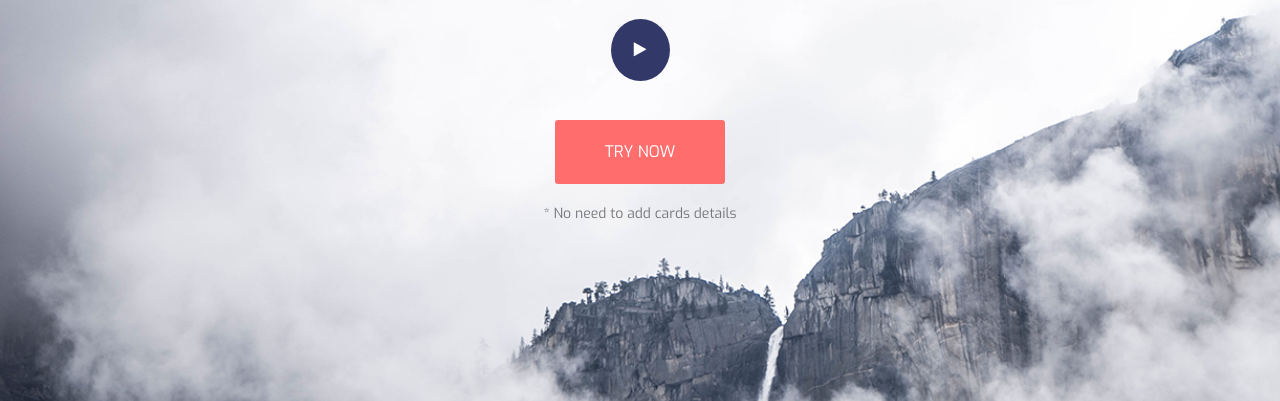
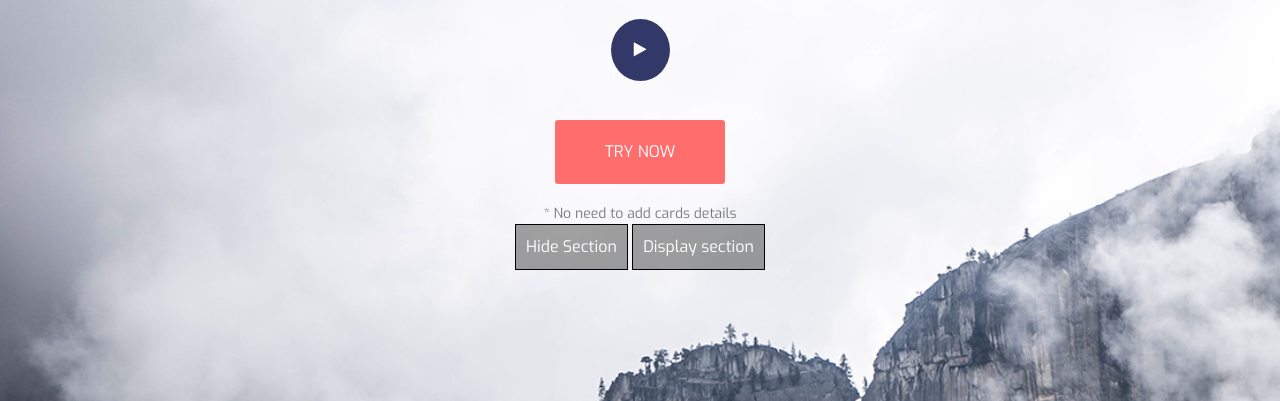
Before and after one commit to xsnakee/foundation_framework_test1, a plain HTML site: page main/index.html in a window 1280 px wide. Shown: the part 399-800 px from the top of the page. Drawn offline with Linux system fonts and the light colour scheme.

Commit message:
added buttons and styles for this

```diff
--- a/main/css/style.css
+++ b/main/css/style.css
@@ -407,3 +407,16 @@ p {
     border-radius: 3px;
     margin-left: -3px;
 }
+
+a.slide1,
+a.slide2 {
+    display: block;
+    padding: 10px;
+    border: 1px solid #000;
+    background-color: rgba(0, 0, 0, 0.36);
+}
+
+a.slide1:hover,
+a.slide2:hover {
+    background-color: rgba(0, 0, 0, 0.15);
+}
--- a/main/index.html
+++ b/main/index.html
@@ -25,6 +25,7 @@
                 <div>* No need to add cards details</div>
             </div>
         </div>
+        <a class="slide1">Hide Section</a> <a class="slide2">Display section</a>
     </section>
     <section id="sec-2">
         <div class="row">
```
